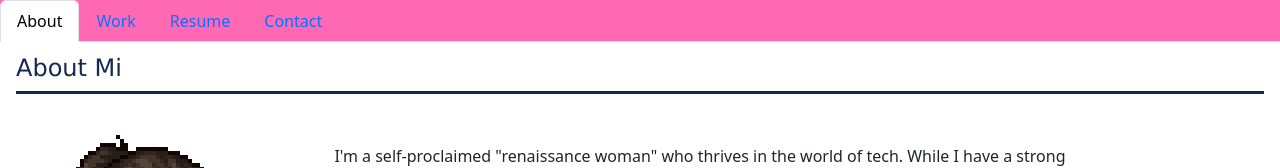
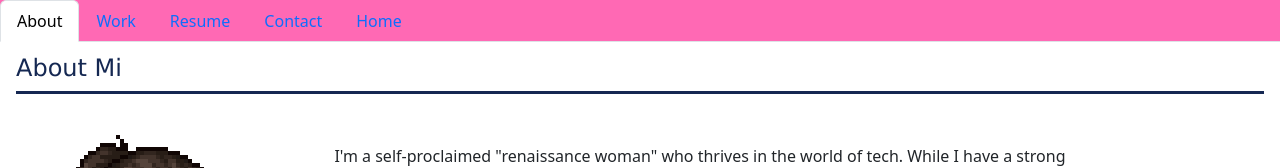
Before and after one commit to TheRealMi/ReactPortfolio, a React (Vite) app: page / in a window 1280 px wide. Shown: the top 168 px of the page. Built offline with nearby package versions, Linux system fonts and the light colour scheme.

Commit message:
added homepage to navbar

```diff
--- a/src/components/Menu/Menu.jsx
+++ b/src/components/HomeMenu/HomeMenu.jsx
@@ -1,5 +1,7 @@
 import {motion} from "framer-motion"
 const Menu = ()=>{
-    return();
+    return(
+        <div></div>
+    );
 }
 export default Menu;
--- a/src/components/NavTabs.jsx
+++ b/src/components/NavTabs.jsx
@@ -27,7 +27,7 @@ function NavTabs({ currentPage, handlePageChange }) {
         <a
           href="#resume"
           onClick={() => handlePageChange('Resume')}
-          // This is a conditional (ternary) operator that checks to see if the current page is "Home"
+          // This is a conditional (ternary) operator that checks to see if the current page is "resume"
           // If it is, we set the current page to 'nav-link-active', otherwise we set it to 'nav-link'
           className={currentPage === 'Resume' ? 'nav-link active' : 'nav-link'}
         >
@@ -44,6 +44,16 @@ function NavTabs({ currentPage, handlePageChange }) {
           Contact
         </a>
       </li>
+      <li className="nav-item">
+        <a
+          href="#home"
+          onClick={() => handlePageChange('Home')}
+          // Check to see if the currentPage is `Home`, and if so we use the active link class from bootstrap. Otherwise, we set it to a normal nav-link
+          className={currentPage === 'Home' ? 'nav-link active' : 'nav-link'}
+        >
+          Home
+        </a>
+      </li>
     </ul>
   );
 }
--- a/src/components/PortfolioContainer.jsx
+++ b/src/components/PortfolioContainer.jsx
@@ -5,6 +5,7 @@ import Resume from "./pages/Resume";
 import About from "./pages/About";
 import Work from "./pages/Work";
 import Contact from "./pages/Contact";
+import Home from "./pages/Home";
 
 export default function PortfolioContainer() {
   const [currentPage, setCurrentPage] = useState("About");
@@ -35,12 +36,20 @@ export default function PortfolioContainer() {
         </div>
       );
     }
+    if(currentPage === "Contact"){
     return (
       <div>
         <Contact />
         <Footer />
       </div>
     );
+    }
+    return (
+      <div>
+        <Home />
+        <Footer />
+      </div>
+    )
   };
 
   const handlePageChange = (page) => setCurrentPage(page);
--- a/src/components/pages/Home.jsx
+++ b/src/components/pages/Home.jsx
@@ -1,5 +1,7 @@
 export default function Home() {
     return (
-
+        <div>
+            <h1>this is home</h1>
+        </div>
     );
 }
```
Also changed, not shown: src/components/MenuButtons/MenuButton.jsx (added, +9 -0 lines), src/components/HomeMenu/HomeMenuStyle.css (added), src/components/MenuButtons/MenuButtonStyle.css (added).
